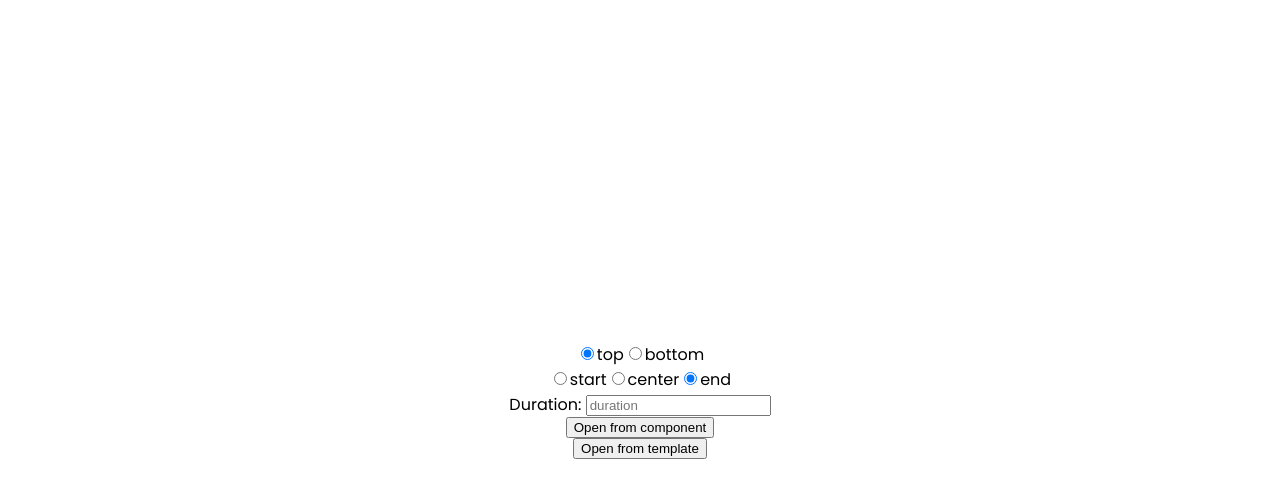
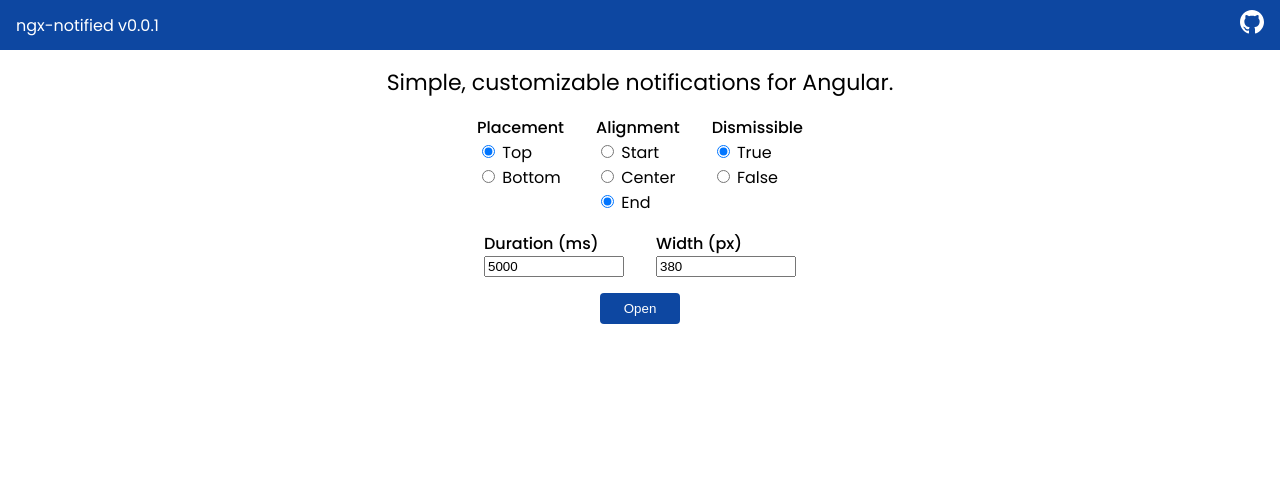
Before and after one commit to niallconaghan/ngx-notified, an Angular app: page / in a window 1280 px wide. Shown: the top 498 px of the page. Built offline with nearby package versions, Linux system fonts and the light colour scheme.

Commit message:
feat: basic demo application

```diff
--- a/projects/notified/src/app/app.component.html
+++ b/projects/notified/src/app/app.component.html
@@ -1,33 +1,91 @@
+<div class="header">
+  <span>ngx-notified <span>v0.0.1</span></span>
+  <div>
+    <svg fill="white" xmlns="http://www.w3.org/2000/svg" width="24" height="24" viewBox="0 0 24 24">
+      <path
+        d="M12 0c-6.626 0-12 5.373-12 12 0 5.302 3.438 9.8 8.207 11.387.599.111.793-.261.793-.577v-2.234c-3.338.726-4.033-1.416-4.033-1.416-.546-1.387-1.333-1.756-1.333-1.756-1.089-.745.083-.729.083-.729 1.205.084 1.839 1.237 1.839 1.237 1.07 1.834 2.807 1.304 3.492.997.107-.775.418-1.305.762-1.604-2.665-.305-5.467-1.334-5.467-5.931 0-1.311.469-2.381 1.236-3.221-.124-.303-.535-1.524.117-3.176 0 0 1.008-.322 3.301 1.23.957-.266 1.983-.399 3.003-.404 1.02.005 2.047.138 3.006.404 2.291-1.552 3.297-1.23 3.297-1.23.653 1.653.242 2.874.118 3.176.77.84 1.235 1.911 1.235 3.221 0 4.609-2.807 5.624-5.479 5.921.43.372.823 1.102.823 2.222v3.293c0 .319.192.694.801.576 4.765-1.589 8.199-6.086 8.199-11.386 0-6.627-5.373-12-12-12z" />
+    </svg>
+  </div>
+</div>
+
+<div class="title">
+  Simple, customizable notifications for Angular.
+</div>
 
 <div class="container">
+  <div class="radio-options">
     <form>
+      <div class="form-title">
+        Placement
+      </div>
+      <label>
         <input [(ngModel)]="placement" type="radio" value="top" name="placement">
-    <label>top</label>
+        Top
+      </label>
+      <label>
         <input [(ngModel)]="placement" type="radio" value="bottom" name="placement">
-    <label>bottom</label>
+        Bottom
+      </label>
     </form>
 
     <form>
+      <div class="form-title">
+        Alignment
+      </div>
+      <label>
         <input [(ngModel)]="alignment" type="radio" value="start" name="alignment">
-    <label>start</label>
+        Start
+      </label>
+      <label>
         <input [(ngModel)]="alignment" type="radio" value="center" name="alignment">
-    <label>center</label>
+        Center
+      </label>
+      <label>
         <input [(ngModel)]="alignment" type="radio" value="end" name="alignment">
-    <label>end</label>
+        End
+      </label>
     </form>
 
     <form>
-    <label>Duration: </label>
-    <input type="text" name="duration" placeholder="duration" [(ngModel)]="duration">
+      <div class="form-title">
+        Dismissible
+      </div>
+      <label>
+        <input [(ngModel)]="dismissible" type="radio" [value]="true" name="dismissible">
+        True
+      </label>
+      <label>
+        <input [(ngModel)]="dismissible" type="radio" [value]="false" name="dismissible">
+        False
+      </label>
+    </form>
+  </div>
+
+  <div style="display: flex; flex-direction: row" class="duration">
+    <form style="display: flex; flex-direction: column">
+      <label>
+        <span class="form-title">Duration (ms) </span>
+      </label>
+      <input type="number" name="duration" [(ngModel)]="duration">
     </form>
 
-  <button (click)="openFromComponent()">Open from component</button>
-  <button (click)="openFromTemplate()">Open from template</button>
+    <form>
+      <label>
+        <span class="form-title">Width (px) </span>
+      </label>
+      <input  [width]="'132px'" type="number" name="width" [(ngModel)]="width">
+    </form>
+  </div>
+
+
+  <div class="buttons">
+    <button (click)="openFromTemplate()">Open</button>
+  </div>
 </div>
 
 <ngx-notified-list></ngx-notified-list>
 
 <ng-template #templateNotification let-notification>
   <span>This is a notification created from a custom template!</span>
-  <button ngx-notified-dismiss-button (click)="notification.dismiss()"></button>
+  <button *ngIf="dismissible" ngx-notified-dismiss-button (click)="notification.dismiss()"></button>
 </ng-template>
--- a/projects/notified/src/app/app.component.scss
+++ b/projects/notified/src/app/app.component.scss
@@ -1,7 +1,55 @@
+.header {
+  height: 50px;
+  background-color: #0d47a1;
+  color: white;
+  display: flex;
+  flex-direction: row;
+  align-items: center;
+  justify-content: space-between;
+  padding-left: 16px;
+  padding-right: 16px;
+}
+.title {
+  text-align: center;
+  font-size: 22px;
+  margin: 16px 0 16px 0;
+}
 .container {
-  height: 100%;
   display: flex;
   flex-direction: column;
   justify-content: center;
   align-items: center;
 }
+.radio-options {
+  display: flex;
+  flex-direction: row;
+}
+
+form {
+  display: flex;
+  flex-direction: column;
+  margin: 0 16px 0 16px;
+}
+.form-title {
+  font-weight: 500;
+}
+
+.duration {
+  margin: 16px 0 16px 0;
+  input {
+    width: 132px;
+  }
+}
+
+.buttons {
+  button {
+    background-color: #0d47a1;
+    color: white;
+    border: none;
+    padding: 8px;
+    border-radius: 4px;
+    margin: 0 8px 0 8px;
+    cursor: pointer;
+    width: 80px;
+  }
+}
--- a/projects/notified/src/app/app.component.ts
+++ b/projects/notified/src/app/app.component.ts
@@ -14,7 +14,10 @@
 
   placement: NotifiedPlacement = 'top';
   alignment: NotifiedAllignment = 'end';
-  duration: number | undefined = undefined;
+  duration: number | undefined = 5000;
+  dismissible: boolean = true;
+
+  width: number = 380;
 
   @ViewChild('templateNotification') templatePortalContent!: TemplateRef<{
     $implicit: NgxNotifiedRef;
@@ -27,7 +30,8 @@
     this._notified.createFromComponent(NotificationComponent, {
       duration: this.duration,
       alignment: this.alignment,
-      placement: this.placement
+      placement: this.placement,
+      width: this.width
     });
   }
 
@@ -35,7 +39,8 @@
     this._notified.createFromTemplate(this.templatePortalContent, {
       duration: this.duration,
       alignment: this.alignment,
-      placement: this.placement
+      placement: this.placement,
+      width: this.width
     });
   }
 }
```
Lines whose indentation alone changed are shown as unchanged.
